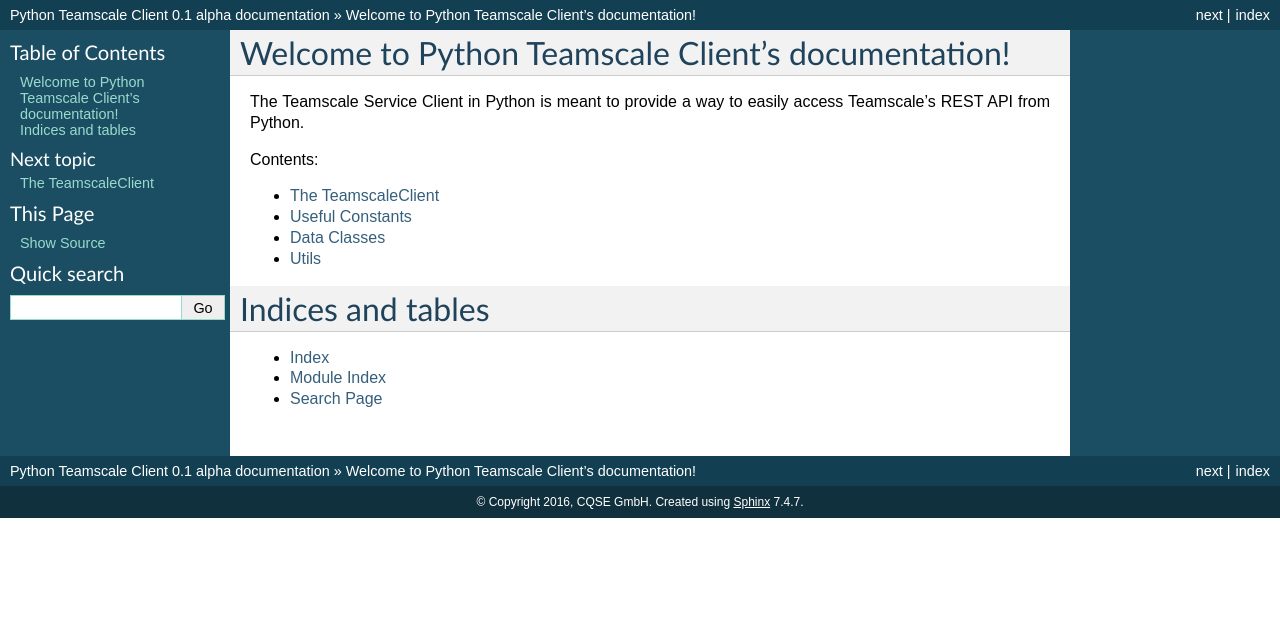
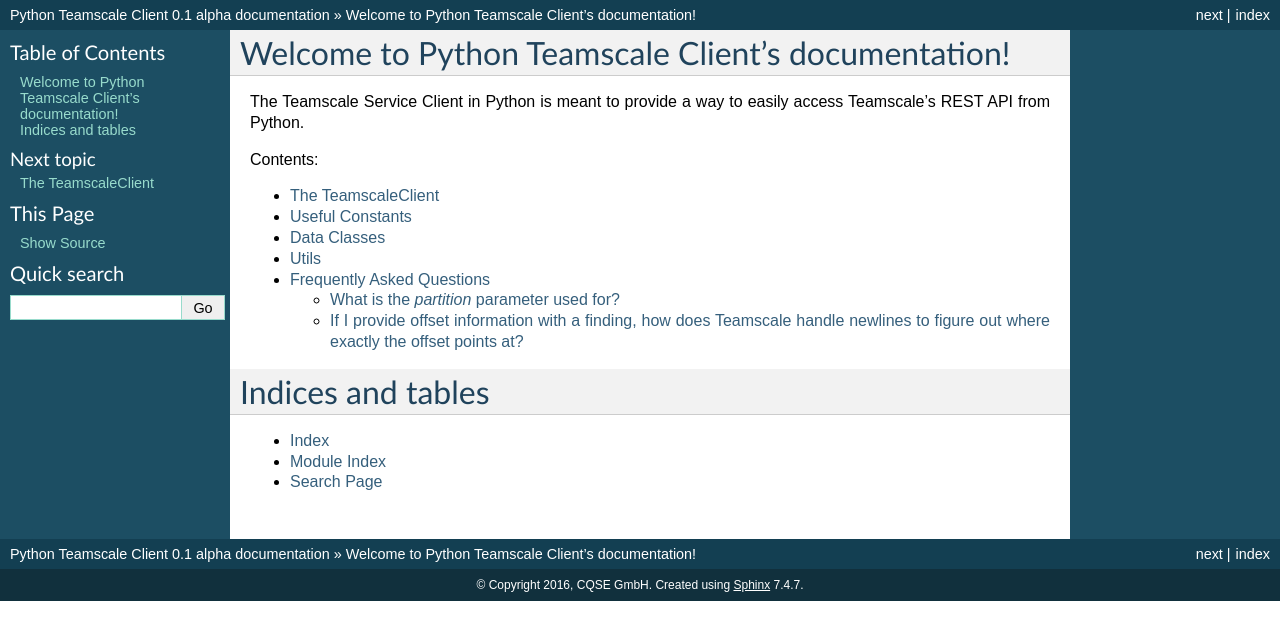
Before and after one commit to cqse/teamscale-client-python, a Sphinx documentation site: the page built from docs/index.rst, in a window 1280 px wide. Shown: the top 640 px of the page. Built offline with Sphinx 7.4.7, drawn with Linux system fonts in a browser that asks for light colours; some of the changed lines change nothing that is shown.

Commit message:
Upadet Documentation, add FAQ

```diff
--- /dev/null
+++ b/docs/faq.rst
@@ -0,0 +1,18 @@
+Frequently Asked Questions
+==========================
+
+
+What is the `partition` parameter used for?
+-------------------------------------------
+
+A partition denotes a `set of findings` uploaded in one session. The findings present (or not present) in the upload into a partition will be used to determine if each finding is old, new or has been deleted.
+
+If you only have one place where you upload data, you can always use the same partition. If you have multiple uploads (e.g. results of tool1 are uploaded from build-slave1 and tool2's results are uploaded from build-slave2, you will want to use a different partition for each upload. By doing this, Teamscale knows that when you are uploading tool1's results, which do not contains tool2's results, that the findings from tool2 are not to be marked as deleted (since they are stored in a separate partition).
+
+A simple way to think about this, is that the findings are stored into different buckets, each containing a certain set of findings. If the items in each individual bucket are updated, the difference to the previous version can be calculated without affecting any items from other buckets.
+
+Therefore: Use a separate partition for every distinct tool/server upload you are doing, but use the same paratition name every time for each upload of a newer version of the same distinct tool/server.
+
+If I provide offset information with a finding, how does Teamscale handle newlines to figure out where exactly the offset points at?
+------------------------------------------------------------------------------------------------------------------------------------
+Teamscale assumes UNIX linebreaks. Currently, there is no way to override this.
--- a/docs/index.rst
+++ b/docs/index.rst
@@ -17,6 +17,7 @@
    constants
    data
    utils
+   faq
 
 
 Indices and tables
```
